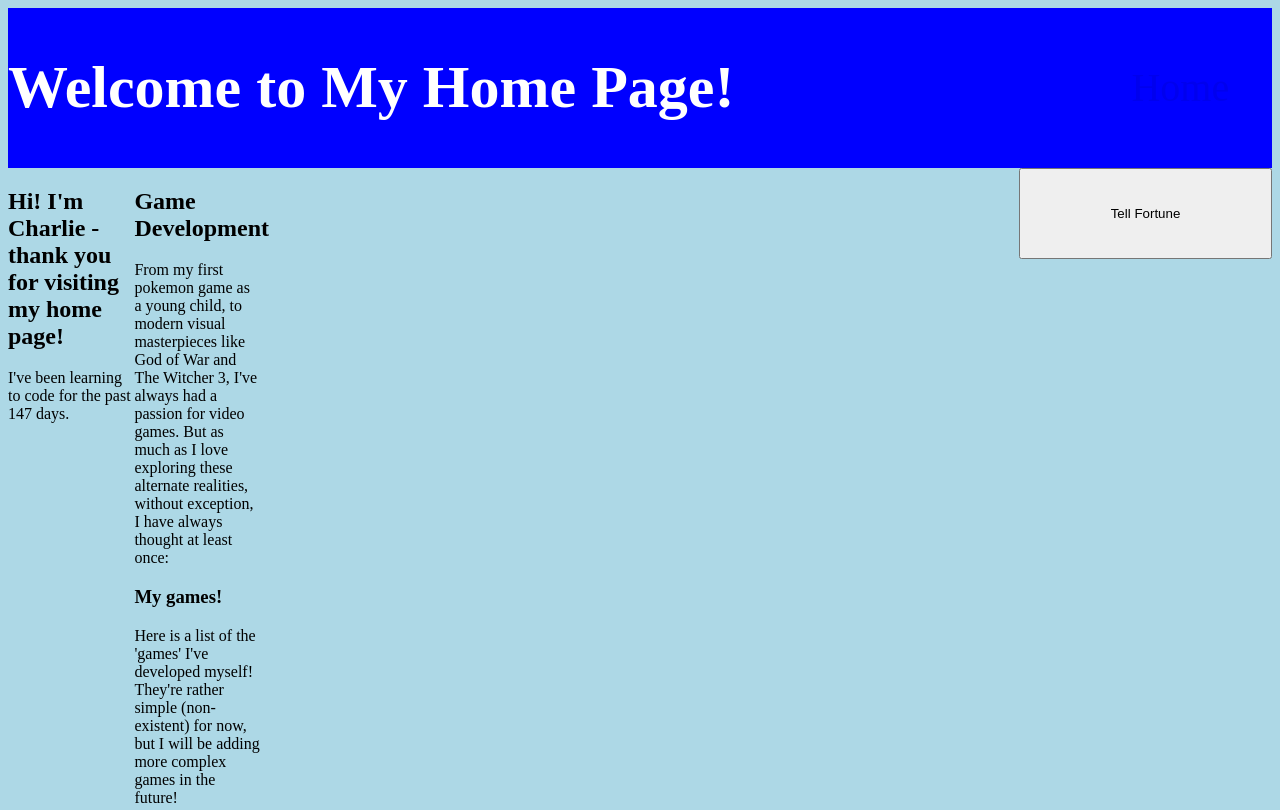
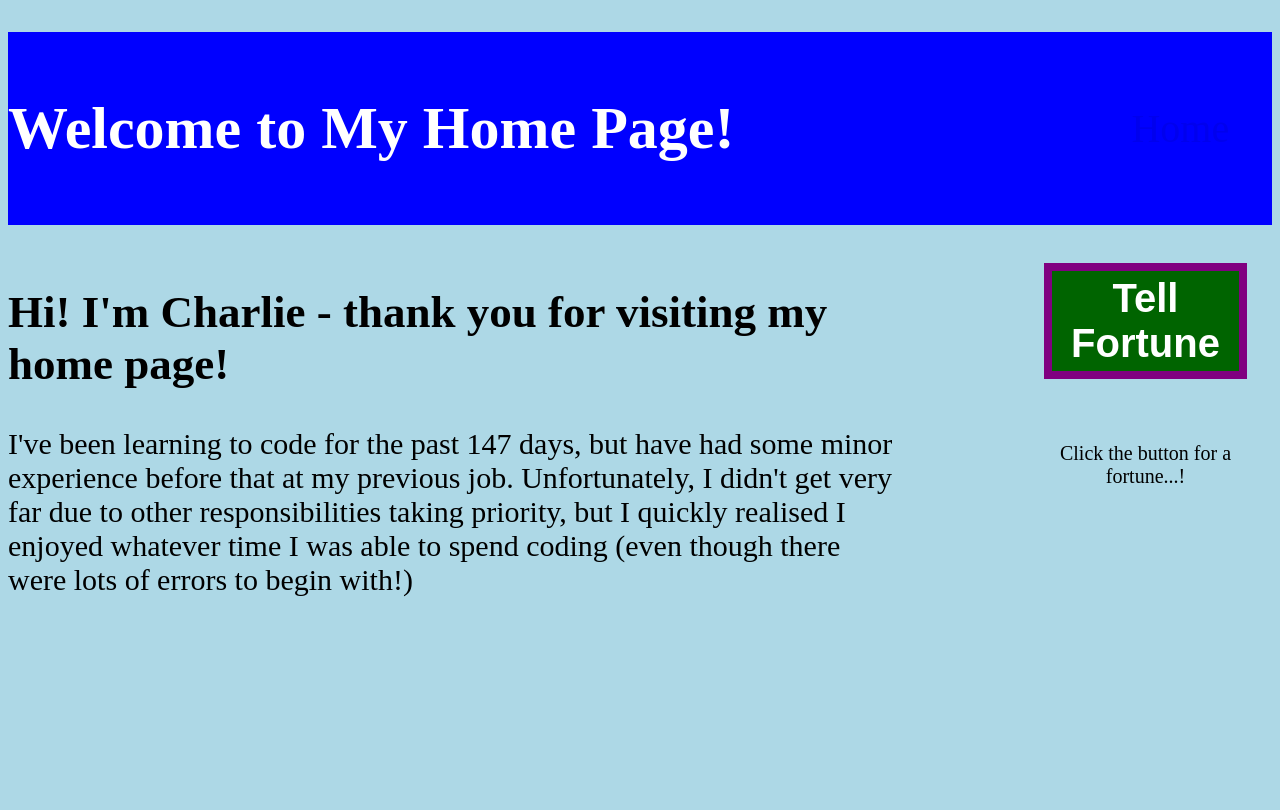
Before and after one commit to BilliamButtlicker/myWebsite, a plain HTML site: page index.html in a window 1280 px wide. Shown: the top 810 px of the page. Drawn offline with Linux system fonts and the light colour scheme.

Commit message:
changed grid layout

```diff
--- a/assets/CSS/style.css
+++ b/assets/CSS/style.css
@@ -4,10 +4,12 @@
 
 body {
     display: grid;
-    grid-template-rows: 20% repeat(30, 5%);
+    grid-template-rows: 30% repeat(20, 10%);
     grid-template-columns: repeat(10, 10%);
     background-color: lightblue;
 }
+
+
 
 header {
     grid-row: 1 / 2;
@@ -17,6 +19,8 @@ header {
     grid-template-columns: repeat(10,10%);
     grid-template-rows: 100%;
     background-color: blue;
+    height: 80%;
+    align-self: center;
 }
 
 nav {
@@ -47,7 +51,6 @@ nav a:visited {
     grid-column: 1/7;
     font-size: 60px;
     color: white;
-
     height: 100%;
     width: 100%;
     margin: 0;
@@ -56,18 +59,58 @@ nav a:visited {
 
 main {
     display: grid;
-    grid-row: 2/25;
+    grid-row: 2/20;
     grid-column: 1/11;
     grid-template-rows: repeat(10,10%);
     grid-template-columns: repeat(10,10%);
+    align-content: center;
+
+}
+
+#about-me {
+    grid-row: 1/15;
+    grid-column: 1/8;
+    font-size: 30px;
 }
 
 #fortune-teller {
-    grid-row: 1/2;
+    grid-row: 1/3;
     grid-column: 9/11;
+    font-size: 20px;
+    align-items: center;
+    justify-items: center;
+    display: grid;
+    height: 100%;
+    grid-template-rows: 50% 50%;
 }
 
 #fortune-teller button {
-    width: 100%;
-    height: 100%;
+    grid-row: 1/2;
+    grid-column: 1/2;
+    width: 80%;
+    height: 80%;
+    font-size: 40px;
+    background-color: darkgreen;
+    color: white;
+    border: .2em solid purple;
+    font-weight: bold;
 }
+
+#fortune-teller button:hover {
+    background-color: green;
+    transform: scale(1.25);
+}
+
+#fortune {
+    align-self: center;
+    grid-row: 2/3;
+    grid-column: 1/2;
+    text-align: center;
+    margin: 0;
+}
+
+#games {
+    grid-row: 5/11;
+    grid-column: 1/8;
+    font-size: 30px;
+}
--- a/index.html
+++ b/index.html
@@ -21,14 +21,18 @@
         </header>
 
         <main>
-            <section class="about-me">
+            <section id="about-me">
                 <h2>Hi! I'm Charlie - thank you for visiting my home page!</h2>
-                <p>I've been learning to code for the past <span id="time-coding">year</span>.</p>
+                <p>I've been learning to code for the past <span id="time-coding">year</span>, but have had some minor experience before that at my previous
+                job. Unfortunately, I didn't get very far due to other responsibilities taking priority, but I quickly realised I enjoyed whatever time I
+                was able to spend coding (even though there were lots of errors to begin with!)</p>
             </section>
 
+
+            <!-- TODO: clicking the button is causing the header to grow in size (i think the body grid itself is growing) amd i have no idea why... -->
             <section id="fortune-teller">
                 <button onclick="tellFortune()">Tell Fortune</button>
-                <p id="fortune"></p>
+                <p id="fortune">Click the button for a fortune...!</p>
             </section>
 
             <!-- TODO:  finish writing gaming section
```
